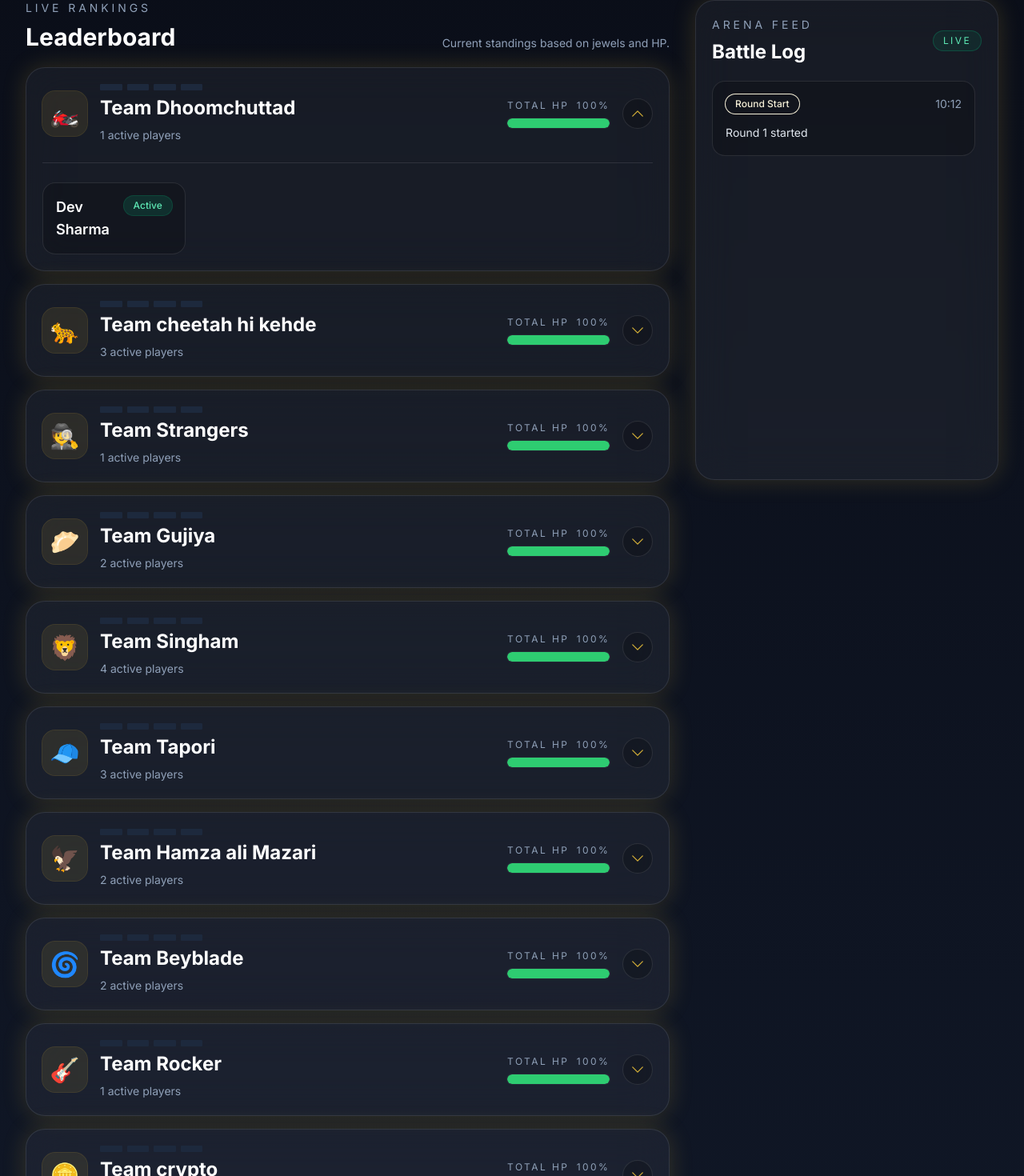
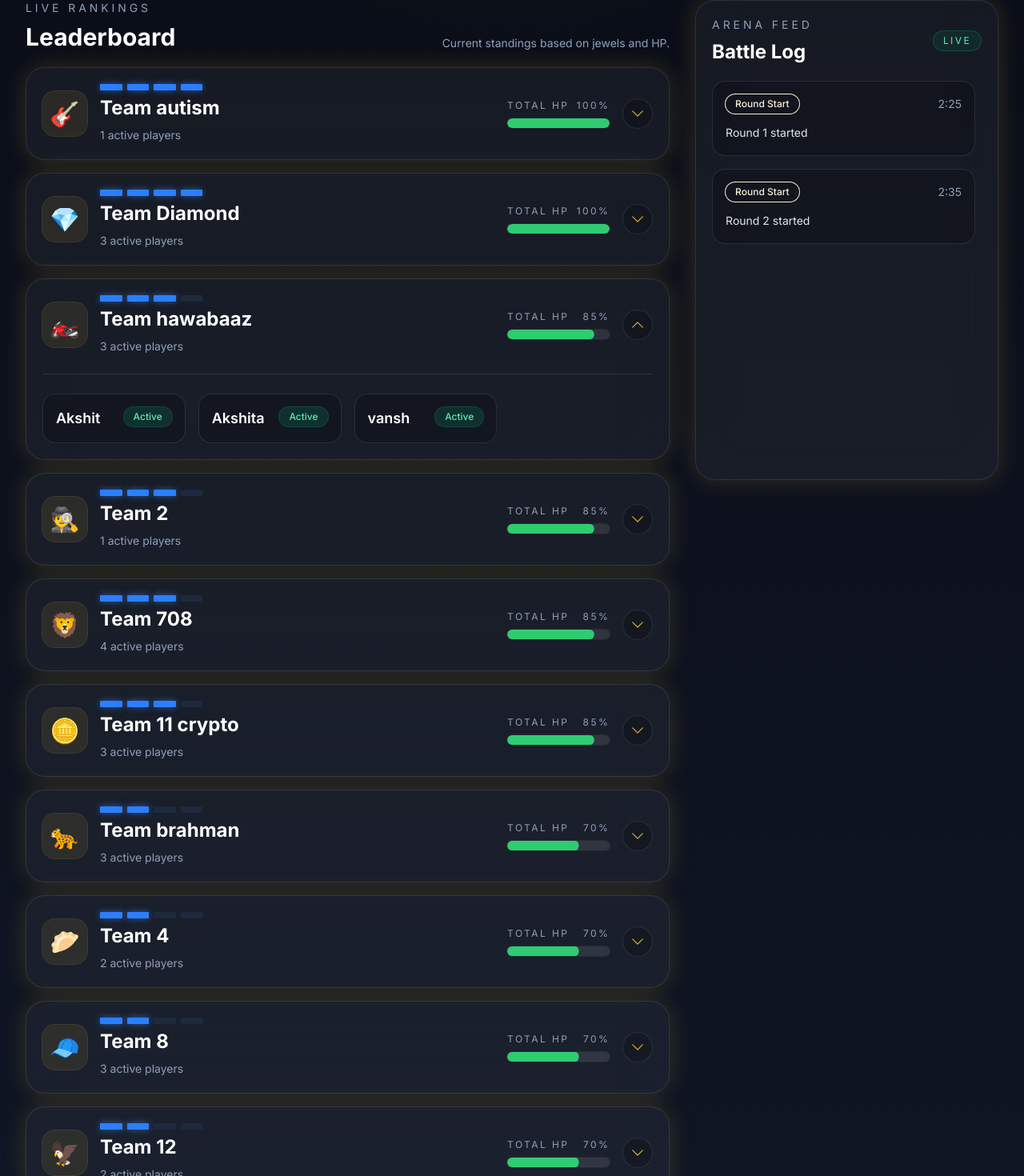
Before and after one commit to Akshatsah04/crown-conquest, a React (Vite) app: page /dashboard in a window 1280 px wide. Shown: the part 725-2195 px from the top of the page at 80% size. Built offline with nearby package versions, Linux system fonts and the light colour scheme.

Commit message:
jewels update

```diff
--- a/src/data/battleLog.js
+++ b/src/data/battleLog.js
@@ -1,4 +1,5 @@
 export const battleLogData = [
-  { id: 1, time: '10:12', type: 'Round Start', event: 'Round 1 started' },
+  { id: 1, time: '2:25', type: 'Round Start', event: 'Round 1 started' },
+  { id: 2, time: '2:35', type: 'Round Start', event: 'Round 2 started' },
 
 ]
--- a/src/data/teams.js
+++ b/src/data/teams.js
@@ -1,128 +1,130 @@
 export const teamsData = [
   {
     id: 1,
-    name: 'Team Dhoomchuttad',
-    totalHP: 100,
-    maxHP: 100,
-    jewels: 0,
+    name: 'Team hawabaaz',
+    totalHP: 17,
+    maxHP: 20,
+    jewels: 3,
     icon: '🏍️',
     crownHolder: false,
     players: [
-      { id: 101, name: 'Dev Sharma', status: 'active' },
+      { id: 101, name: 'Akshit', status: 'active' },
+      { id: 102, name: 'Akshita', status: 'active' },
+      { id: 103, name: 'vansh', status: 'active' },
     ],
   },
   {
     id: 2,
-    name: 'Team cheetah hi kehde',
-    totalHP: 100,
-    maxHP: 100,
-    jewels: 0,
+    name: 'Team brahman',
+    totalHP: 14,
+    maxHP: 20,
+    jewels: 2,
     icon: '🐆',
     crownHolder: false,
     players: [
-      { id: 201, name: 'kyna sehgal', status: 'active' },
-      { id: 202, name: 'nandini bali', status: 'active' },
-      { id: 203, name: 'mehek marwaha', status: 'active' },
+      { id: 201, name: 'null', status: 'active' },
+      { id: 202, name: 'null', status: 'active' },
+      { id: 203, name: 'null', status: 'active' },
     ],
   },
   {
     id: 3,
-    name: 'Team Strangers',
-    totalHP: 100,
-    maxHP: 100,
-    jewels: 0,
+    name: 'Team 2',
+    totalHP: 17,
+    maxHP: 20,
+    jewels: 3,
     icon: '🕵️',
     crownHolder: false,
     players: [
-      { id: 301, name: 'Danush', status: 'active' },
+      { id: 301, name: 'null', status: 'active' },
     ],
   },
   {
     id: 4,
-    name: 'Team Gujiya',
-    totalHP: 100,
-    maxHP: 100,
-    jewels: 0,
+    name: 'Team 4',
+    totalHP: 14,
+    maxHP: 20,
+    jewels: 2,
     icon: '🥟',
     crownHolder: false,
     players: [
-      { id: 401, name: 'Amishi kingrani', status: 'active' },
-      { id: 402, name: 'Garv Sharma', status: 'active' },
+      { id: 401, name: 'null', status: 'active' },
+      { id: 402, name: 'null', status: 'active' },
     ],
   },
   {
     id: 5,
-    name: 'Team Singham',
-    totalHP: 100,
-    maxHP: 100,
-    jewels: 0,
+    name: 'Team 708',
+    totalHP: 17,
+    maxHP: 20,
+    jewels: 3,
     icon: '🦁',
     crownHolder: false,
     players: [
-      { id: 501, name: 'Apar', status: 'active' },
-      { id: 502, name: 'Nikhil', status: 'active' },
-      { id: 503, name: 'Shourya', status: 'active' },
-      { id: 504, name: 'Soham', status: 'active' },
+      { id: 501, name: 'null', status: 'active' },
+      { id: 502, name: 'null', status: 'active' },
+      { id: 503, name: 'null', status: 'active' },
+      { id: 504, name: 'null', status: 'active' },
     ],
   },
   {
     id: 6,
-    name: 'Team Tapori',
-    totalHP: 100,
-    maxHP: 100,
-    jewels: 0,
+    name: 'Team 8',
+    totalHP: 14,
+    maxHP: 20,
+    jewels: 2,
     icon: '🧢',
     crownHolder: false,
     players: [
-      { id: 601, name: 'Anurag', status: 'active' },
-      { id: 602, name: 'Naman', status: 'active' },
-      { id: 603, name: 'Raghav', status: 'active' },
+      { id: 601, name: 'null', status: 'active' },
+      { id: 602, name: 'null', status: 'active' },
+      { id: 603, name: 'null', status: 'active' },
     ],
   },
   {
     id: 7,
-    name: 'Team Hamza ali Mazari',
-    totalHP: 100,
-    maxHP: 100,
-    jewels: 0,
+    name: 'Team 12',
+    totalHP: 14,
+    maxHP: 20,
+    jewels: 2,
     icon: '🦅',
     crownHolder: false,
     players: [
-      { id: 701, name: 'Priyanshi', status: 'active' },
-      { id: 702, name: 'Yuvraj', status: 'active' },
+      { id: 701, name: 'null', status: 'active' },
+      { id: 702, name: 'null', status: 'active' },
     ],
   },
   {
     id: 8,
-    name: 'Team Beyblade',
-    totalHP: 100,
-    maxHP: 100,
-    jewels: 0,
+    name: 'Team 5',
+    totalHP: 14,
+    maxHP: 20,
+    jewels: 2,
     icon: '🌀',
     crownHolder: false,
     players: [
-      { id: 801, name: 'Vanshika', status: 'active' },
-      { id: 802, name: 'Aastha', status: 'active' },
+      { id: 801, name: 'null', status: 'active' },
+      { id: 802, name: 'null', status: 'active' },
     ],
   },
   {
     id: 9,
-    name: 'Team Rocker',
-    totalHP: 100,
-    maxHP: 100,
-    jewels: 0,
+    name: 'Team autism',
+    totalHP: 20,
+    maxHP: 20,
+    jewels: 4,
     icon: '🎸',
     crownHolder: false,
     players: [
-      { id: 901, name: 'Vritika Trivedi', status: 'active' },
+      { id: 901, name: 'null', status: 'active' },
     ],
   },
   {
     id: 10,
-    name: 'Team crypto',
-    totalHP: 100,
-    maxHP: 100,
-    jewels: 0,
+    name: 'Team 11 crypto',
+    totalHP: 17,
+    maxHP: 20,
+    jewels: 3,
     icon: '🪙',
     crownHolder: false,
     players: [
@@ -131,4 +133,31 @@ export const teamsData = [
       { id: 1003, name: 'Rishab', status: 'active' },
     ],
   },
+  {
+    id: 11,
+    name: 'Team Diamond',
+    totalHP: 20,
+    maxHP: 20,
+    jewels: 4,
+    icon: '💎',
+    crownHolder: false,
+    players: [
+      { id: 1101, name: 'null', status: 'active' },
+      { id: 1102, name: 'null', status: 'active' },
+      { id: 1103, name: 'null', status: 'active' },
+    ],
+  },
+  {
+    id: 12,
+    name: 'Team bugs',
+    totalHP: 14,
+    maxHP: 20,
+    jewels: 2,
+    icon: '🐛',
+    crownHolder: false,
+    players: [
+      { id: 1201, name: 'null', status: 'active' },
+      { id: 1202, name: 'null', status: 'active' },
+    ],
+  },
 ]
```
